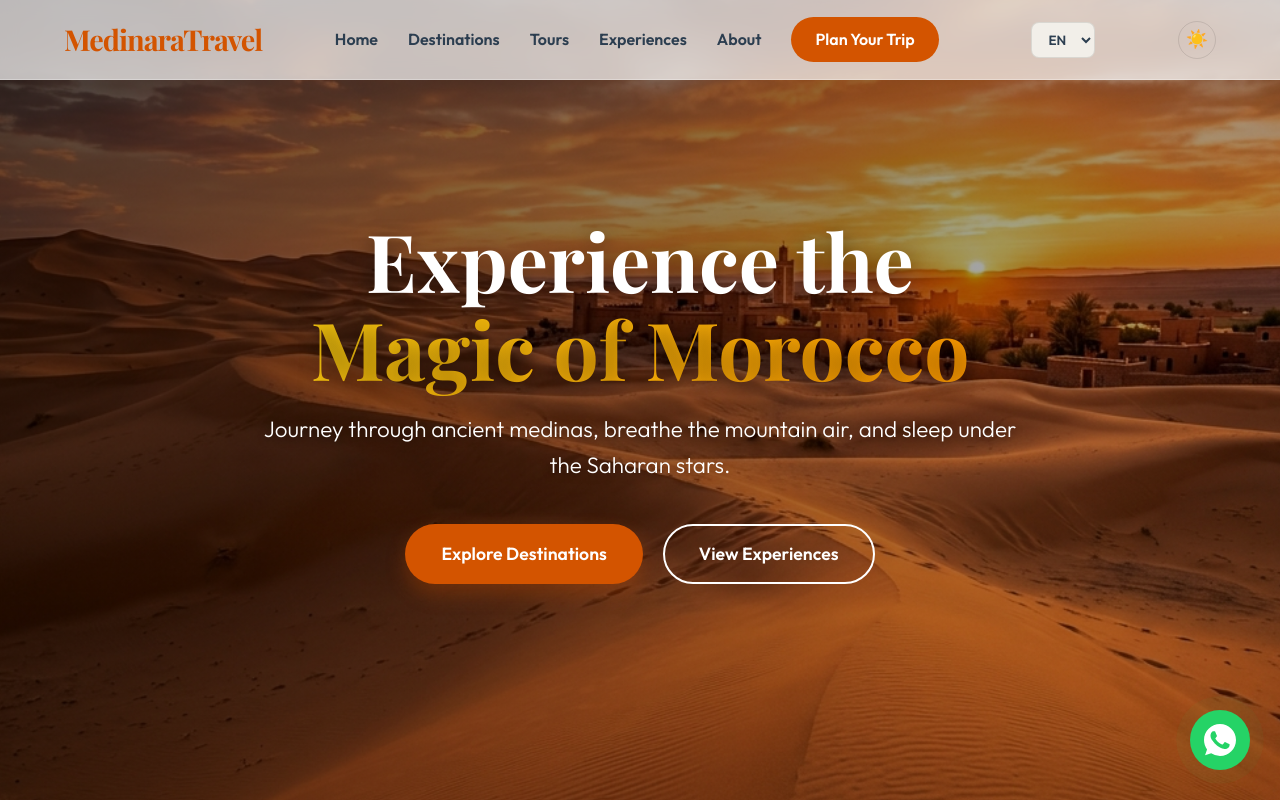
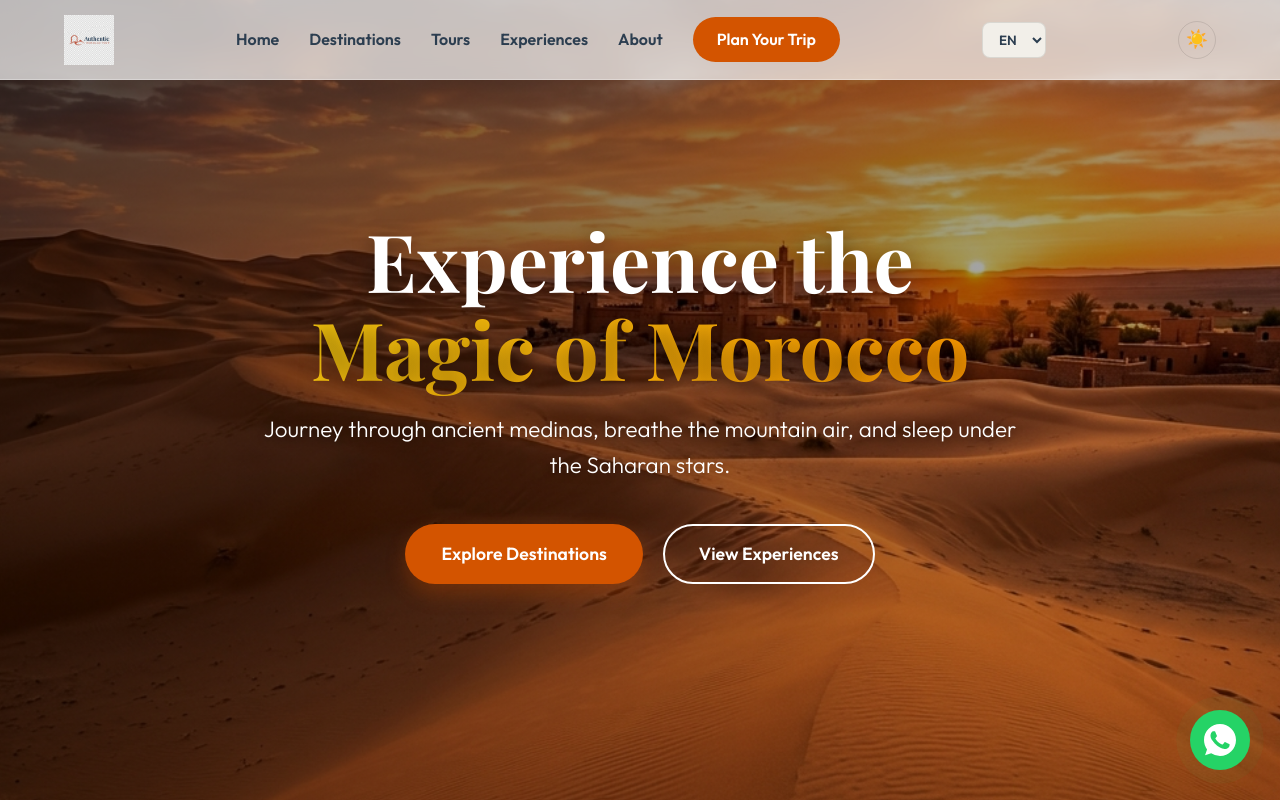
Before and after one commit to Marcelass1/Morocco-Toristics, a website built with Vite: page index.html in a window 1280 px wide. Shown: the top 800 px of the page. Built offline with nearby package versions, Linux system fonts and the light colour scheme.

Commit message:
Rebrand from MedinaraTravel to Authentic Morocco Tour with new logo image

```diff
--- a/index.html
+++ b/index.html
@@ -4,7 +4,7 @@
     <meta charset="UTF-8" />
     <link rel="icon" type="image/svg+xml" href="/vite.svg" />
     <meta name="viewport" content="width=device-width, initial-scale=1.0" />
-    <title>MedinaraTravel - Discover Morocco | Tours, Experiences & Desert Adventures</title>
+    <title>Authentic Morocco Tour - Discover Morocco | Tours, Experiences & Desert Adventures</title>
     <!-- Google Fonts -->
     <link rel="preconnect" href="https://fonts.googleapis.com">
     <link rel="preconnect" href="https://fonts.gstatic.com" crossorigin>
@@ -16,7 +16,9 @@
     <!-- Navbar -->
     <nav id="navbar" class="glass-nav">
       <div class="nav-container">
-        <a href="#" class="logo">MedinaraTravel</a>
+        <a href="#" class="logo">
+          <img src="/logo.png" alt="Authentic Morocco Tour" />
+        </a>
         <div class="nav-links">
           <a href="#home" data-i18n="nav_home">Home</a>
           <a href="#destinations" data-i18n="nav_dest">Destinations</a>
@@ -296,12 +298,12 @@
     <section id="about" class="about-section section-padding">
       <div class="container">
         <div class="section-header">
-          <h2 data-i18n="about_header_title">Why MedinaraTravel?</h2>
+          <h2 data-i18n="about_header_title">Why Authentic Morocco Tour?</h2>
           <p data-i18n="about_header_sub">We are a team of passionate Moroccan locals dedicated to sharing the beauty of our homeland.</p>
         </div>
         <div class="about-content">
           <div class="about-text">
-            <p data-i18n="about_p1">Founded in Marrakech, MedinaraTravel was born from a deep love for Morocco's culture, landscapes, and people. Our team of local guides and travel experts has been crafting unforgettable journeys for over a decade.</p>
+            <p data-i18n="about_p1">Founded in Marrakech, Authentic Morocco Tour was born from a deep love for Morocco's culture, landscapes, and people. Our team of local guides and travel experts has been crafting unforgettable journeys for over a decade.</p>
             <p data-i18n="about_p2">We believe travel should be authentic, personal, and transformative. Every itinerary we design is tailored to your interests — whether you seek adventure in the Sahara, tranquility in the mountains, or immersion in ancient medinas.</p>
           </div>
           <div class="about-stats">
@@ -347,7 +349,7 @@
           </div>
           <div class="testimonial-card">
             <div class="testimonial-stars">★★★★★</div>
-            <p class="testimonial-quote" data-i18n="test_2_quote">"Chefchaouen blew our minds. The blue streets, the mountain hikes, and the incredible food — MedinaraTravel planned every detail perfectly."</p>
+            <p class="testimonial-quote" data-i18n="test_2_quote">"Chefchaouen blew our minds. The blue streets, the mountain hikes, and the incredible food — Authentic Morocco Tour planned every detail perfectly."</p>
             <div class="testimonial-author">
               <div class="author-avatar">JD</div>
               <div>
@@ -417,7 +419,7 @@
     <footer id="contact" class="footer">
       <div class="container footer-grid">
         <div class="footer-brand">
-          <h2>MedinaraTravel</h2>
+          <h2>Authentic Morocco Tour</h2>
           <p data-i18n="footer_desc">Your ultimate guide to exploring the unparalleled beauty and rich culture of Morocco.</p>
         </div>
         <div class="footer-links">
@@ -431,14 +433,14 @@
         <div class="footer-contact">
           <h4 data-i18n="footer_contact">Contact Us</h4>
           <ul>
-            <li><span data-i18n="footer_email">Email:</span> hello@medinaratravel.ma</li>
+            <li><span data-i18n="footer_email">Email:</span> hello@authenticmoroccotour.com</li>
             <li><span data-i18n="footer_phone">Phone:</span> +212 555 000 111</li>
             <li><span data-i18n="footer_address">Address:</span> Medina, Marrakech, Morocco</li>
           </ul>
         </div>
       </div>
       <div class="footer-bottom">
-        <p>&copy; <span id="year"></span> MedinaraTravel. All rights reserved.</p>
+        <p>&copy; <span id="year"></span> Authentic Morocco Tour. All rights reserved.</p>
       </div>
     </footer>
 
--- a/main.js
+++ b/main.js
@@ -68,7 +68,7 @@ const translations = {
     test_1_quote: '"The Sahara desert camp was the highlight of our lives. Sleeping under the stars with traditional Berber music was pure magic!"',
     test_1_name: "Sarah M.",
     test_1_loc: "London, UK",
-    test_2_quote: '"Chefchaouen blew our minds. The blue streets, the mountain hikes, and the incredible food \u2014 MedinaraTravel planned every detail perfectly."',
+    test_2_quote: '"Chefchaouen blew our minds. The blue streets, the mountain hikes, and the incredible food \u2014 Authentic Morocco Tour planned every detail perfectly."',
     test_2_name: "Jean D.",
     test_2_loc: "Paris, France",
     test_3_quote: '"From the bustling souks of Marrakech to the peaceful riads \u2014 this trip exceeded all expectations. We are already planning our return!"',
@@ -121,9 +121,9 @@ const translations = {
     tour_5_f3: "✓ Stay in authentic Berber villages",
     tour_5_f4: "✓ Mules for luggage & local guide",
     tour_book: "Book This Tour",
-    about_header_title: "Why MedinaraTravel?",
+    about_header_title: "Why Authentic Morocco Tour?",
     about_header_sub: "We are a team of passionate Moroccan locals dedicated to sharing the beauty of our homeland.",
-    about_p1: "Founded in Marrakech, MedinaraTravel was born from a deep love for Morocco's culture, landscapes, and people. Our team of local guides and travel experts has been crafting unforgettable journeys for over a decade.",
+    about_p1: "Founded in Marrakech, Authentic Morocco Tour was born from a deep love for Morocco's culture, landscapes, and people. Our team of local guides and travel experts has been crafting unforgettable journeys for over a decade.",
     about_p2: "We believe travel should be authentic, personal, and transformative. Every itinerary we design is tailored to your interests \u2014 whether you seek adventure in the Sahara, tranquility in the mountains, or immersion in ancient medinas.",
     about_stat1: "Tours Completed",
     about_stat2: "Years Experience",
@@ -196,7 +196,7 @@ const translations = {
     test_1_quote: '"Le camp dans le Sahara a été le point fort de notre vie. Dormir sous les étoiles avec la musique berbère traditionnelle était magique !"',
     test_1_name: "Sarah M.",
     test_1_loc: "Londres, Royaume-Uni",
-    test_2_quote: '"Chefchaouen nous a émerveillés. Les rues bleues, les randonnées et la nourriture incroyable \u2014 MedinaraTravel a planifié chaque détail."',
+    test_2_quote: '"Chefchaouen nous a émerveillés. Les rues bleues, les randonnées et la nourriture incroyable \u2014 Authentic Morocco Tour a planifié chaque détail."',
     test_2_name: "Jean D.",
     test_2_loc: "Paris, France",
     test_3_quote: '"Des souks de Marrakech aux riads paisibles \u2014 ce voyage a dépassé toutes nos attentes. Nous planifions déjà notre retour !"',
@@ -249,9 +249,9 @@ const translations = {
     tour_5_f3: "✓ Séjour dans d'authentiques villages berbères",
     tour_5_f4: "✓ Mules pour les bagages et guide local",
     tour_book: "Réserver ce tour",
-    about_header_title: "Pourquoi MedinaraTravel ?",
+    about_header_title: "Pourquoi Authentic Morocco Tour ?",
     about_header_sub: "Une équipe de Marocains passionnés, dédiés à partager la beauté de notre pays.",
-    about_p1: "Fondée à Marrakech, MedinaraTravel est née d'un amour profond pour la culture, les paysages et les gens du Maroc. Notre équipe crée des voyages inoubliables depuis plus de dix ans.",
+    about_p1: "Fondée à Marrakech, Authentic Morocco Tour est née d'un amour profond pour la culture, les paysages et les gens du Maroc. Notre équipe crée des voyages inoubliables depuis plus de dix ans.",
     about_p2: "Nous croyons que le voyage doit être authentique, personnel et transformateur. Chaque itinéraire que nous concevons est adapté à vos intérêts.",
     about_stat1: "Tours Réalisés",
     about_stat2: "Ans d'Expérience",
@@ -365,9 +365,9 @@ const translations = {
     tour_3_f3: "✓ رياض 5★ وغلامبينغ في الصحراء",
     tour_3_f4: "✓ مرشد خاص وجميع الوجبات & التنقل",
     tour_book: "احجز هذه الرحلة",
-    about_header_title: "لماذا MedinaraTravel؟",
+    about_header_title: "لماذا Authentic Morocco Tour؟",
     about_header_sub: "فريق من المغاربة الشغوفين المكرسين لمشاركة جمال وطننا.",
-    about_p1: "تأسست MedinaraTravel في مراكش من حب عميق لثقافة المغرب ومناظره وأهله. فريقنا يصمم رحلات لا تُنسى منذ أكثر من عقد.",
+    about_p1: "تأسست Authentic Morocco Tour في مراكش من حب عميق لثقافة المغرب ومناظره وأهله. فريقنا يصمم رحلات لا تُنسى منذ أكثر من عقد.",
     about_p2: "نؤمن بأن السفر يجب أن يكون أصيلاً وشخصياً ومحولاً. كل برنامج نصممه مصمم حسب اهتماماتك.",
     about_stat1: "رحلة مكتملة",
     about_stat2: "سنوات خبرة",
@@ -440,7 +440,7 @@ const translations = {
     test_1_quote: '"Het Sahara woestijnkamp was het hoogtepunt van ons leven. Slapen onder de sterren met traditionele Berbermuziek was pure magie!"',
     test_1_name: "Sarah M.",
     test_1_loc: "Londen, VK",
-    test_2_quote: '"Chefchaouen blies ons omver. De blauwe straten, de bergwandelingen en het ongelooflijke eten — MedinaraTravel plantte elk detail perfect."',
+    test_2_quote: '"Chefchaouen blies ons omver. De blauwe straten, de bergwandelingen en het ongelooflijke eten — Authentic Morocco Tour plantte elk detail perfect."',
     test_2_name: "Jean D.",
     test_2_loc: "Parijs, Frankrijk",
     test_3_quote: '"Van de bruisende souks van Marrakesh tot de rustige riads — deze reis overtrof alle verwachtingen. We plannen al onze terugkeer!"',
@@ -493,9 +493,9 @@ const translations = {
     tour_5_f3: "✓ Verblijf in authentieke Berberdorpen",
     tour_5_f4: "✓ Muildieren voor bagage & lokale gids",
     tour_book: "Boek deze tour",
-    about_header_title: "Waarom MedinaraTravel?",
+    about_header_title: "Waarom Authentic Morocco Tour?",
     about_header_sub: "Wij zijn een team van gepassioneerde Marokkaanse locals die de schoonheid van ons thuisland willen delen.",
-    about_p1: "MedinaraTravel werd opgericht in Marrakesh vanuit een diepe liefde voor de cultuur, landschappen en mensen van Marokko. Ons team van lokale gidsen en reisexperts maakt al meer dan tien jaar onvergetelijke reizen.",
+    about_p1: "Authentic Morocco Tour werd opgericht in Marrakesh vanuit een diepe liefde voor de cultuur, landschappen en mensen van Marokko. Ons team van lokale gidsen en reisexperts maakt al meer dan tien jaar onvergetelijke reizen.",
     about_p2: "Wij geloven dat reizen authentiek, persoonlijk en transformerend moet zijn. Elk reisplan dat we ontwerpen is afgestemd op uw interesses — of u nu avontuur zoekt in de Sahara, rust in de bergen of onderdompeling in eeuwenoude medina's.",
     about_stat1: "Voltooide tours",
     about_stat2: "Jaar ervaring",
@@ -568,7 +568,7 @@ const translations = {
     test_1_quote: '"Das Sahara-Wüstencamp war der Höhepunkt unseres Lebens. Unter den Sternen mit traditioneller Berbermusik zu schlafen war pure Magie!"',
     test_1_name: "Sarah M.",
     test_1_loc: "London, UK",
-    test_2_quote: '"Chefchaouen hat uns umgehauen. Die blauen Gassen, die Bergwanderungen und das unglaubliche Essen — MedinaraTravel hat jedes Detail perfekt geplant."',
+    test_2_quote: '"Chefchaouen hat uns umgehauen. Die blauen Gassen, die Bergwanderungen und das unglaubliche Essen — Authentic Morocco Tour hat jedes Detail perfekt geplant."',
     test_2_name: "Jean D.",
     test_2_loc: "Paris, Frankreich",
     test_3_quote: '"Von den belebten Souks Marrakeschs bis zu den friedlichen Riads — diese Reise hat alle Erwartungen übertroffen. Wir planen bereits unsere Rückkehr!"',
@@ -621,9 +621,9 @@ const translations = {
     tour_5_f3: "✓ Übernachtung in authentischen Berberdörfern",
     tour_5_f4: "✓ Maultiere für Gepäck & lokaler Reiseführer",
     tour_book: "Diese Tour buchen",
-    about_header_title: "Warum MedinaraTravel?",
+    about_header_title: "Warum Authentic Morocco Tour?",
     about_header_sub: "Wir sind ein Team leidenschaftlicher marokkanischer Einheimischer, die die Schönheit unserer Heimat teilen möchten.",
-    about_p1: "MedinaraTravel wurde in Marrakesch aus tiefer Liebe zur Kultur, den Landschaften und Menschen Marokkos gegründet. Unser Team lokaler Guides und Reiseexperten gestaltet seit über einem Jahrzehnt unvergessliche Reisen.",
+    about_p1: "Authentic Morocco Tour wurde in Marrakesch aus tiefer Liebe zur Kultur, den Landschaften und Menschen Marokkos gegründet. Unser Team lokaler Guides und Reiseexperten gestaltet seit über einem Jahrzehnt unvergessliche Reisen.",
     about_p2: "Wir glauben, dass Reisen authentisch, persönlich und transformierend sein sollte. Jede Reiseroute, die wir entwerfen, ist auf Ihre Interessen zugeschnitten — ob Abenteuer in der Sahara, Ruhe in den Bergen oder Eintauchen in uralte Medinas.",
     about_stat1: "Abgeschlossene Touren",
     about_stat2: "Jahre Erfahrung",
@@ -696,7 +696,7 @@ const translations = {
     test_1_quote: '"Il campo nel deserto del Sahara è stato il momento più bello della nostra vita. Dormire sotto le stelle con la musica berbera tradizionale era pura magia!"',
     test_1_name: "Sarah M.",
     test_1_loc: "Londra, UK",
-    test_2_quote: '"Chefchaouen ci ha stupito. Le strade blu, le escursioni in montagna e il cibo incredibile — MedinaraTravel ha curato ogni dettaglio alla perfezione."',
+    test_2_quote: '"Chefchaouen ci ha stupito. Le strade blu, le escursioni in montagna e il cibo incredibile — Authentic Morocco Tour ha curato ogni dettaglio alla perfezione."',
     test_2_name: "Jean D.",
     test_2_loc: "Parigi, Francia",
     test_3_quote: '"Dai souk animati di Marrakech ai tranquilli riad — questo viaggio ha superato ogni aspettativa. Stiamo già pianificando il nostro ritorno!"',
@@ -749,9 +749,9 @@ const translations = {
     tour_5_f3: "✓ Soggiorno in autentici villaggi berberi",
     tour_5_f4: "✓ Muli per i bagagli e guida locale",
     tour_book: "Prenota questo tour",
-    about_header_title: "Perché MedinaraTravel?",
+    about_header_title: "Perché Authentic Morocco Tour?",
     about_header_sub: "Siamo un team di appassionati locali marocchini dediti a condividere la bellezza della nostra terra.",
-    about_p1: "Fondata a Marrakech, MedinaraTravel è nata da un profondo amore per la cultura, i paesaggi e le persone del Marocco. Il nostro team di guide locali ed esperti di viaggio crea viaggi indimenticabili da oltre un decennio.",
+    about_p1: "Fondata a Marrakech, Authentic Morocco Tour è nata da un profondo amore per la cultura, i paesaggi e le persone del Marocco. Il nostro team di guide locali ed esperti di viaggio crea viaggi indimenticabili da oltre un decennio.",
     about_p2: "Crediamo che il viaggio debba essere autentico, personale e trasformativo. Ogni itinerario che progettiamo è cucito sui tuoi interessi — che tu cerchi avventura nel Sahara, tranquillità tra le montagne o immersione nelle antiche medine.",
     about_stat1: "Tour completati",
     about_stat2: "Anni di esperienza",
--- a/style.css
+++ b/style.css
@@ -155,11 +155,13 @@ a {
 }
 
 .logo {
-  font-family: var(--font-display);
-  font-size: 1.8rem;
-  font-weight: 700;
-  color: var(--c-primary);
-  letter-spacing: -1px;
+  display: flex;
+  align-items: center;
+}
+.logo img {
+  height: 50px;
+  width: auto;
+  display: block;
 }
 
 .nav-links {
@@ -1199,8 +1201,8 @@ textarea:focus {
   .mobile-menu-btn {
     display: flex;
   }
-  .logo {
-    font-size: 1.3rem; /* Prevent overflow on small screens */
+  .logo img {
+    height: 40px;
   }
   /* Adjust slider arrows on mobile */
   .tour-swiper .swiper-button-next,
@@ -1215,7 +1217,7 @@ textarea:focus {
 }
 
 @media (max-width: 480px) {
-  .logo {
-    font-size: 1.15rem; /* Even smaller for very narrow screens */
+  .logo img {
+    height: 32px;
   }
 }
```
Also changed, not shown: public/logo.png (added), 1 other file.
